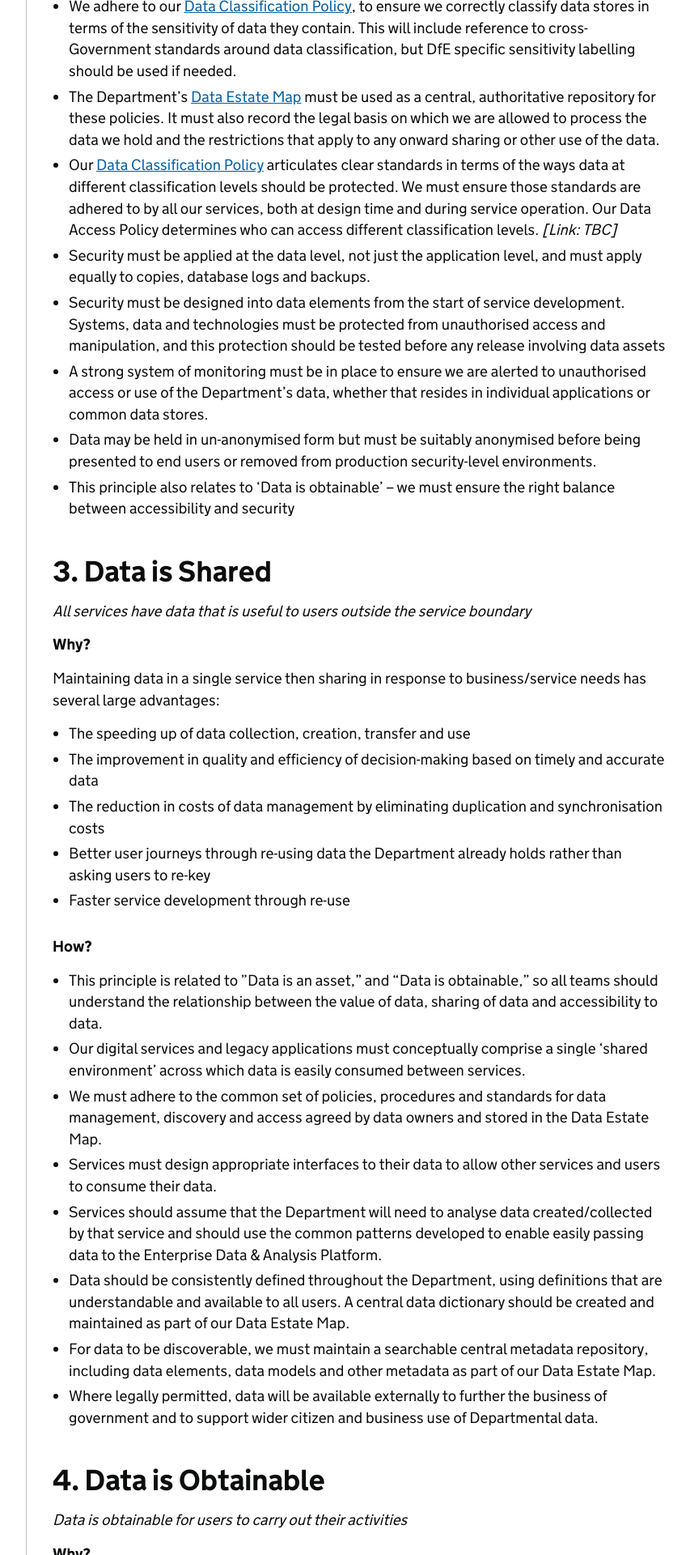
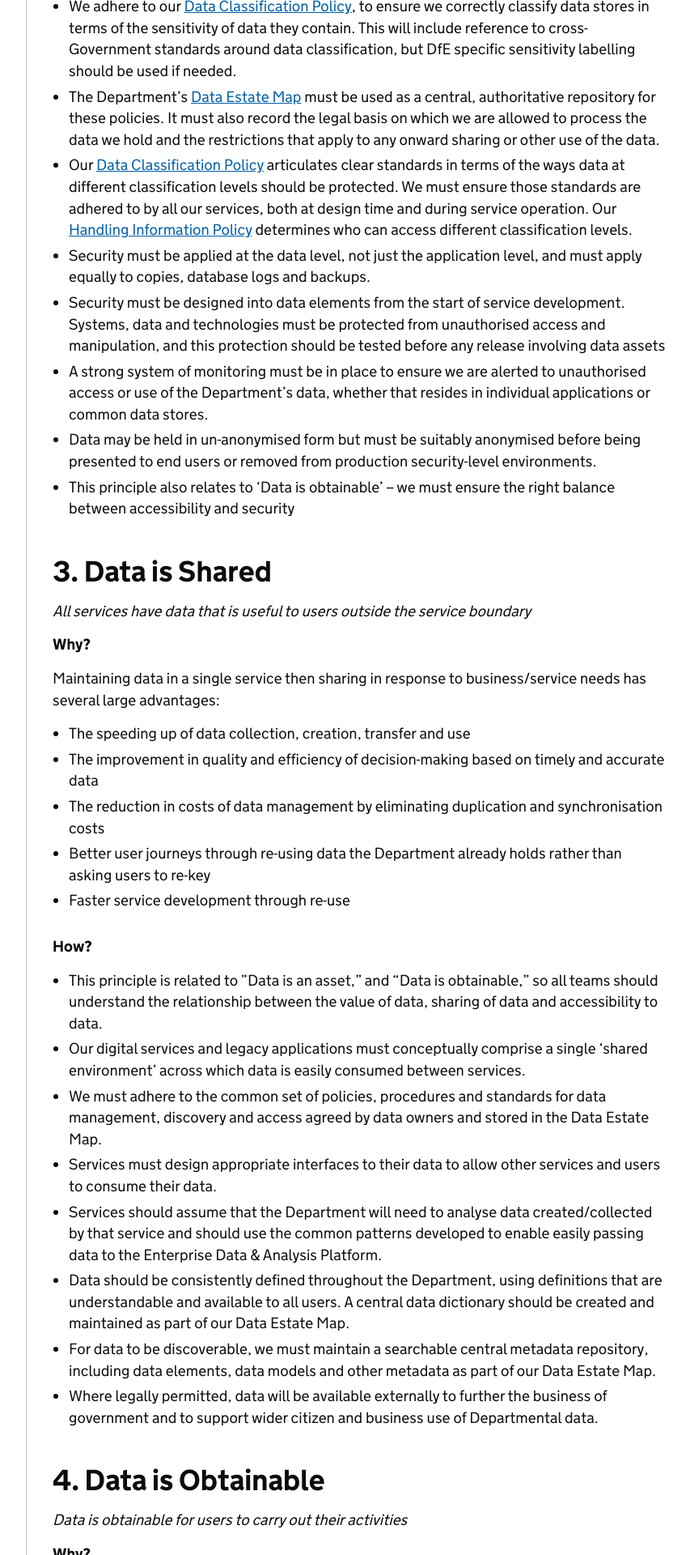
Before and after one commit to DFE-Digital/architecture, a Jekyll site: the page built from principles/enterprise-data-architecture-principles.md, in a window 1280 px wide. Shown: the part 1745-3665 px from the top of the page at 81% size, without its empty margins (298-1151 px from the left). Built offline with Jekyll 4.4.1, drawn with Linux system fonts in a browser that asks for light colours; our own code applies the rules of GitHub Pages for plain Markdown files; some of the changed text lies outside the part shown.

Commit message:
Update enterprise-data-architecture-principles.md
Provided link to the CISO Handling Information page

```diff
--- a/principles/enterprise-data-architecture-principles.md
+++ b/principles/enterprise-data-architecture-principles.md
@@ -36,7 +36,7 @@ __How?__
 
 - We adhere to our [Data Classification Policy](https://educationgovuk.sharepoint.com/sites/lvewp00085/WorkDocs/Policies/Data%20Classification%20Policy%20v1.0.pdf?web=1), to ensure we correctly classify data stores in terms of the sensitivity of data they contain. This will include reference to cross-Government standards around data classification, but DfE specific sensitivity labelling should be used if needed.
 - The Department’s [Data Estate Map](https://s101p01-ifax01.ad.hq.dept:8443/search/#!lineage-container) must be used as a central, authoritative repository for these policies. It must also record the legal basis on which we are allowed to process the data we hold and the restrictions that apply to any onward sharing or other use of the data.
-- Our [Data Classification Policy](https://educationgovuk.sharepoint.com/sites/lvewp00085/WorkDocs/Policies/Data%20Classification%20Policy%20v1.0.pdf?web=1) articulates clear standards in terms of the ways data at different classification levels should be protected. We must ensure those standards are adhered to by all our services, both at design time and during service operation. Our Data Access Policy determines who can access different classification levels. _[Link: TBC]_
+- Our [Data Classification Policy](https://educationgovuk.sharepoint.com/sites/lvewp00085/WorkDocs/Policies/Data%20Classification%20Policy%20v1.0.pdf?web=1) articulates clear standards in terms of the ways data at different classification levels should be protected. We must ensure those standards are adhered to by all our services, both at design time and during service operation. Our [Handling Information Policy](https://educationgovuk.sharepoint.com/sites/how-do-i/SitePages/security-handling-information.aspx) determines who can access different classification levels.
 - Security must be applied at the data level, not just the application level, and must apply equally to copies, database logs and backups.
 - Security must be designed into data elements from the start of service development. Systems, data and technologies must be protected from unauthorised access and manipulation, and this protection should be tested before any release involving data assets
 - A strong system of monitoring must be in place to ensure we are alerted to unauthorised access or use of the Department’s data, whether that resides in individual applications or common data stores.
@@ -75,7 +75,7 @@ Wide access to data means that efficient and effective decisions can be made acr
 
 __How?__
 
-- This principle is related to ”Data is an asset,” and “Data is shared ,” so all teams should understand the relationship between the value of data, sharing of data and obtainability of data
+- This principle is related to ”Data is an asset,” and “Data is shared,” so all teams should understand the relationship between the value of data, sharing of data and obtainability of data
 - This principle also relates to ‘Data is secure’ – we must ensure the right balance between obtainability and security
 - All users should be able to obtain data easily
 - The way information is stored, accessed and presented must be adaptable for a wide range of users and their corresponding methods of access
```
